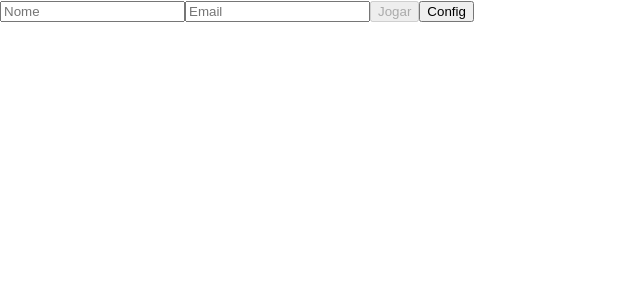
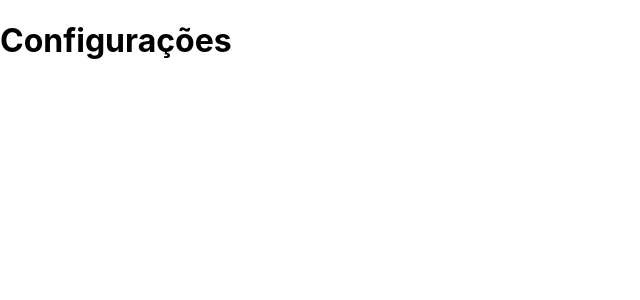
Before and after one commit to victorjunior95/sd-08-project-trivia-react-redux, a React (Create React App) app: page /config in a window 1280 px wide. Shown: the top 300 px of the page, without its empty margins (0-640 px from the left). Built offline with nearby package versions, Linux system fonts and the light colour scheme.

Commit message:
Added requirement 3 - Config page

```diff
--- a/src/App.js
+++ b/src/App.js
@@ -2,13 +2,14 @@ import React from 'react';
 import './App.css';
 import { Route, Switch } from 'react-router-dom';
 import Login from './pages/Login';
+import Config from './pages/Config';
 
 export default function App() {
   return (
     <Switch>
-      <Route to="/" component={ Login } />
-      {/* <Route to="/trivia" component={ Trivia } />
-      <Route to="/config" component={ Config } /> */}
+      <Route path="/config" component={ Config } />
+      {/* <Route path="/trivia" component={ Trivia } /> */}
+      <Route exact path="/" component={ Login } />
     </Switch>
   );
 }
--- /dev/null
+++ b/src/pages/Config.jsx
@@ -0,0 +1,14 @@
+import React, { Component } from 'react';
+// import { Redirect } from 'react-router-dom';
+
+class Config extends Component {
+  render() {
+    return (
+      <div>
+        <h1 data-testid="settings-title">Configurações</h1>
+      </div>
+    );
+  }
+}
+
+export default Config;
--- a/src/pages/Login.jsx
+++ b/src/pages/Login.jsx
@@ -9,7 +9,8 @@ class Login extends Component {
     this.state = {
       name: '',
       email: '',
-      shouldRedirect: false,
+      goToGame: false,
+      goToConfig: false,
     };
 
     this.handleChange = this.handleChange.bind(this);
@@ -20,11 +21,17 @@ class Login extends Component {
     this.setState({ [name]: value });
   }
 
-  async handleClick() {
-    this.setState({ shouldRedirect: true });
-    const triviaAPIResponse = await getToken();
-    const { token } = triviaAPIResponse;
-    localStorage.setItem('token', JSON.stringify(token));
+  async handleClick({ target }) {
+    this.setState({ [target.name]: true });
+    if (target.name === 'goToGame') {
+      const triviaAPIResponse = await getToken();
+      const { token } = triviaAPIResponse;
+      localStorage.setItem('token', JSON.stringify(token));
+    }
+  }
+
+  startConfig() {
+    this.setState({});
   }
 
   validator() {
@@ -35,8 +42,9 @@ class Login extends Component {
   }
 
   render() {
-    const { name, email, shouldRedirect } = this.state;
-    if (shouldRedirect) return <Redirect to="/trivia" />;
+    const { name, email, goToGame, goToConfig } = this.state;
+    if (goToGame) return <Redirect to="/trivia" />;
+    if (goToConfig) return <Redirect to="/config" />;
     return (
       <div>
         <input
@@ -58,6 +66,7 @@ class Login extends Component {
         <button
           type="button"
           data-testid="btn-play"
+          name="goToGame"
           disabled={ !this.validator() }
           onClick={ this.handleClick }
         >
@@ -65,7 +74,8 @@ class Login extends Component {
         </button>
         <button
           type="button"
-          data-testid=""
+          data-testid="btn-settings"
+          name="goToConfig"
           onClick={ this.handleClick }
         >
           Config
```
